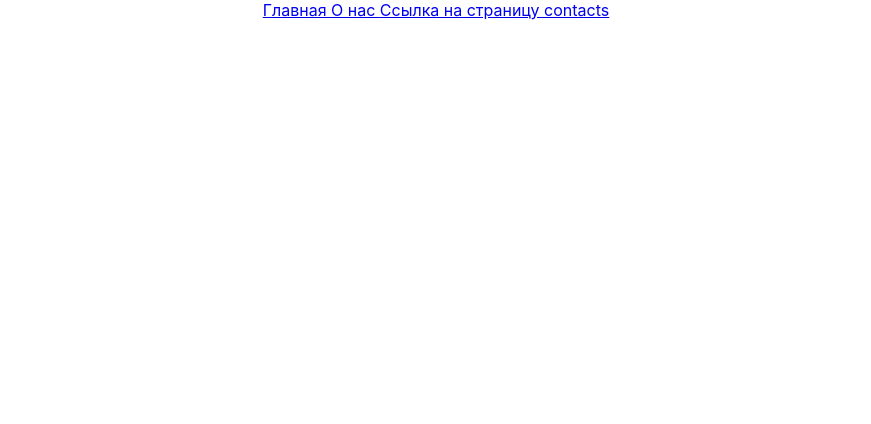
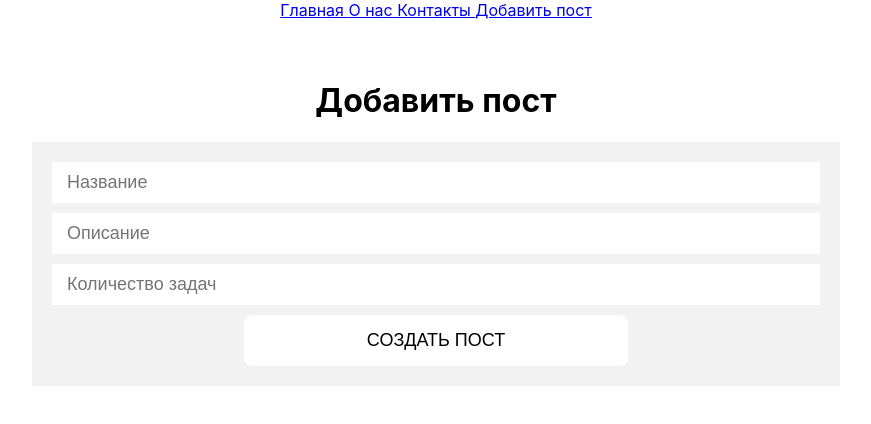
Before and after one commit to ArsenLen/FE-45-46-ReactProject2, a React (Create React App) app: page /addnote in a window 1280 px wide. Shown: the top 424 px of the page, without its empty margins (204-1075 px from the left). Built offline with nearby package versions, Linux system fonts and the light colour scheme.

Commit message:
dynamic routes, axios post

```diff
--- a/api/db.json
+++ b/api/db.json
@@ -1,14 +1,40 @@
 {
-    "notes" : [
+  "notes": [
     {
       "id": 1,
       "text": "React Router DOM",
-            "descr" : "Lorem............."
+      "descr": "Lorem.............",
+      "tasks": "10"
     },
     {
       "id": 2,
       "text": "Axios vs Fetch",
-            "descr": "Lorem............."
+      "descr": "Lorem.............",
+      "tasks": "8"
+    },
+    {
+      "text": "useEffect",
+      "descr": "работа хука useEffect",
+      "tasks": "7",
+      "id": 3
+    },
+    {
+      "text": "test",
+      "descr": "test",
+      "tasks": "test",
+      "id": 4
+    },
+    {
+      "text": "test",
+      "descr": "test",
+      "tasks": "10",
+      "id": 5
+    },
+    {
+      "text": "test",
+      "descr": "tseet",
+      "tasks": "235",
+      "id": 6
     }
   ]
 }
--- a/package.json
+++ b/package.json
@@ -12,6 +12,7 @@
     "react-dom": "^18.2.0",
     "react-router-dom": "^6.8.1",
     "react-scripts": "5.0.1",
+    "react-toastify": "^9.1.1",
     "web-vitals": "^2.1.4"
   },
   "scripts": {
--- a/src/App.js
+++ b/src/App.js
@@ -5,6 +5,8 @@ import Header from './components/Header/Header';
 import Notes from './components/Notes/Notes';
 import About from './components/About/About';
 import Contacts from './components/Contacts/Contacts';
+import SingleNotePage from './pages/SingleNotePage/SingleNotePage';
+import AddNotePage from './pages/AddNotePage/AddNotePage';
 
 function App() {
   return (
@@ -14,15 +16,19 @@ function App() {
         <Route element={<Notes />} path="/" />
         <Route element={<About />} path="/about" />
         <Route element={<Contacts />} path="/contacts" />
-        <Route element={<img src="https://feature-sliced.design/assets/ideal-img/visual_schema.d700567.1030.jpg" alt="" /> }
-        path="/about/info"
-        />
+        <Route element={<SingleNotePage />} path="/note/:id" />
+        <Route element={<AddNotePage />} path="/addnote" />
       </Routes>
     </div>
   );
 }
 //
 export default App;
+
+// /note/id -
+// /note/:id
+// /note/21
+// /note/15
 // Создать новый компонент Contacts, прокинуть туда <h1>Contact</h1>
 // Зарегистировать новый роут, при переходе на который отображать компонент Contacts
 // Создать ссылку, при нажатию на которую, переносить пользователя на ссылку /contacts
--- a/src/components/Header/Header.jsx
+++ b/src/components/Header/Header.jsx
@@ -8,7 +8,8 @@ const Header = () => {
             <nav>
                 <Link to="/"> Главная </Link>
                 <Link to="/about"> О нас </Link>
-                <Link to="/contacts"> Ссылка на страницу contacts </Link>
+                <Link to="/contacts"> Контакты </Link>
+                <Link to="/addnote"> Добавить пост </Link>
             </nav>
         </header>
     );
--- a/src/components/Note/Note.jsx
+++ b/src/components/Note/Note.jsx
@@ -1,13 +1,22 @@
 import React from 'react';
-import s from './note.module.css'
+import s from './note.module.css';
+import { Link } from 'react-router-dom';
 
 const Note = (props) => {
     return (
         <div className={s.note}>
-            <h5 className={s.title}>{props.title}</h5>
+            <h5 className={s.title}>
+               <Link to={`/note/${props.id}`}>{props.title}</Link>
+            </h5>
             <p className={s.descr}>{props.descr}</p>
         </div>
     );
 };
 
 export default Note;
+
+// dynamic link - динамическая ссылка
+// mysite.com/note/1 - пост у которого id = 1
+// /note/2 - пост у которого id = 2
+
+// <a><div></div></a>
--- a/src/components/Notes/Notes.jsx
+++ b/src/components/Notes/Notes.jsx
@@ -24,7 +24,7 @@ const Notes = () => {
       <div className={s.wrapper}>
         <h1>Темы занятий</h1>
         {notes.map((note) => (
-            <Note key={note.id} title={note.text} descr={note.descr} />
+            <Note key={note.id} id={note.id} title={note.text} descr={note.descr} />
         ))}
       </div>
     );
--- a/src/index.js
+++ b/src/index.js
@@ -2,19 +2,11 @@ import React from 'react';
 import ReactDOM from 'react-dom/client';
 import './index.css';
 import App from './App';
-import reportWebVitals from './reportWebVitals';
 import { BrowserRouter } from 'react-router-dom';
 
 const root = ReactDOM.createRoot(document.getElementById('root'));
 root.render(
-  <React.StrictMode>
     <BrowserRouter>
       <App />
     </BrowserRouter>
-  </React.StrictMode>
 );
-
-// If you want to start measuring performance in your app, pass a function
-// to log results (for example: reportWebVitals(console.log))
-// or send to an analytics endpoint. Learn more: https://bit.ly/CRA-vitals
-reportWebVitals();
--- /dev/null
+++ b/src/pages/AddNotePage/AddNotePage.jsx
@@ -0,0 +1,68 @@
+import axios from 'axios';
+import React, { useState } from 'react';
+import s from './addnote.module.css';
+import { ToastContainer, toast } from 'react-toastify';
+import 'react-toastify/dist/ReactToastify.css';
+// get - получить, отправить - post, удалить - delete, редактировать - put/patch
+const addNote = (data) => {
+    return axios.post('http://localhost:3001/notes', data)
+}
+
+const AddNotePage = () => {
+    const [text, setText] = useState('')
+    const [descr, setDescr] = useState('')
+    const [tasks, setTasks] = useState('')
+
+    const handleSubmit = (e) => {
+        e.preventDefault()
+        const newNote = {
+            text,
+            descr,
+            tasks
+        }
+        addNote(newNote)
+            .then(res => {
+                console.log(res)
+                setText('')
+                setDescr('')
+                setTasks('')
+                toast("Пост создан")
+            })
+            .catch(err => console.log(err))
+    }
+
+    return (
+        <div className={s.wrapper}>
+            <h1>Добавить пост</h1>
+            <form className={s.form} onSubmit={handleSubmit}>
+                <input
+                    className={s.control}
+                    type="text"
+                    placeholder="Название"
+                    value={text}
+                    onChange={e => setText(e.target.value)}
+                />
+                <input
+                    className={s.control}
+                    type="text"
+                    placeholder="Описание"
+                    value={descr}
+                    onChange={e => setDescr(e.target.value)}
+                />
+                <input
+                    className={s.control}
+                    type="text"
+                    placeholder="Количество задач"
+                    value={tasks}
+                    onChange={e => setTasks(e.target.value)}
+                />
+                <input className={s.submit} type="submit" value="Создать пост" />
+            </form>
+            <ToastContainer
+                theme="dark"
+            />
+        </div>
+    );
+};
+
+export default AddNotePage;
--- /dev/null
+++ b/src/pages/AddNotePage/addnote.module.css
@@ -0,0 +1,28 @@
+.wrapper {
+    padding: 40px 0;
+}
+.form {
+    width: 60%;
+    margin: auto;
+    background-color: #f2f2f2;
+    padding: 20px;
+    display: flex;
+    flex-direction: column;
+}
+.control {
+    padding: 10px 15px;
+    margin-bottom: 10px;
+    border: none;
+    outline: none;
+    font-size: 18px;
+}
+.submit {
+    width: 50%;
+    margin: auto;
+    padding: 15px 25px;
+    border: none;
+    border-radius: 8px;
+    background-color: white;
+    font-size: 18px;
+    text-transform: uppercase;
+}
--- /dev/null
+++ b/src/pages/SingleNotePage/SingleNotePage.jsx
@@ -0,0 +1,36 @@
+import axios from 'axios';
+import React, { useEffect, useState } from 'react';
+import { useParams } from 'react-router-dom';
+
+const fetchNote = (id) => {
+    return axios.get(`http://localhost:3001/notes/${id}`)
+}
+
+const SingleNotePage = () => {
+    const { id } = useParams()
+    const [note, setNote] = useState({})
+
+    useEffect(() => {
+        fetchNote(id)
+            .then(res => setNote(res.data))
+            .catch(err => console.log(err))
+    }, [])
+
+    return (
+        <div>
+            <h1> { note.text }</h1>
+            <p> <b>Описание:</b> { note.descr } </p>
+            <p> <b>Количество задач:</b> { note.tasks } </p>
+        </div>
+    );
+};
+
+export default SingleNotePage;
+
+// 1. прочитать id из адресной строки.
+// 2. отправить get запрос на получение данных уникального поста по id
+// 3. рисуем данные поста, которые получили в ответе на запрос из п.2
+
+// let {userId} = useParams(); useParams() = { userId : 3 }
+// useParams() = { id: 2, userId: 10 }
+// {userId, id} = useParams()
```
Also changed, not shown: 1 other file (tests, documents, lock files or other folders). Lines whose indentation alone changed are shown as unchanged.
